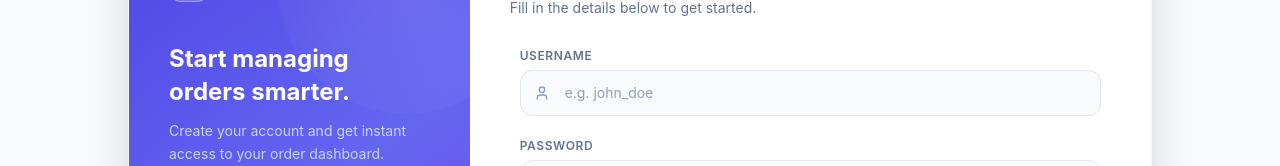
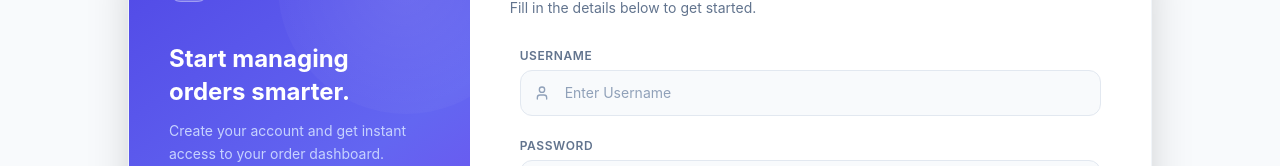
Before and after one commit to DhruvRana-anayasmi/OMS_Web, a React (Vite) app: page /register in a window 1280 px wide. Shown: the part 224-390 px from the top of the page. Built offline with nearby package versions, Linux system fonts and the light colour scheme.

Commit message:
server redirect fix

```diff
--- a/src/App.jsx
+++ b/src/App.jsx
@@ -231,7 +231,7 @@ export default function App() {
                       {user?.username ? user.username.charAt(0).toUpperCase() : <CircleUser size={16} />}
                     </div>
                     <div className="min-w-0">
-                      <p className="text-sm font-bold text-slate-800 truncate">{user?.username || 'User'}</p>
+                      <Link to="/profile" onClick={() => setMobileMenuOpen(false)} className="text-sm font-bold text-slate-800 truncate">{user?.username || 'User'}</Link>
                     </div>
                   </div>
 
--- a/src/Components/Register.jsx
+++ b/src/Components/Register.jsx
@@ -192,7 +192,7 @@ const Register = () => {
                                     onChange={handleChange}
                                     onBlur={handleBlur}
                                     className={getInputClass('username')}
-                                    placeholder="e.g. john_doe"
+                                    placeholder="Enter Username"
                                     autoComplete="username"
                                 />
                                 {touched.username && !errors.username && formData.username && (
```
Also changed, not shown: 1 other file (tests, documents, lock files or other folders).
